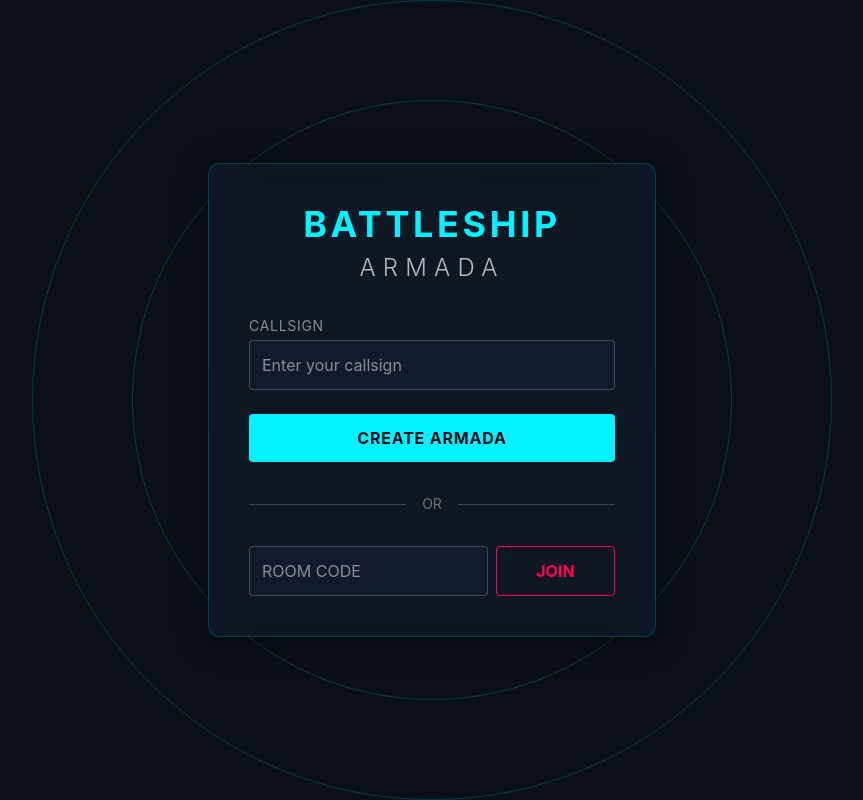
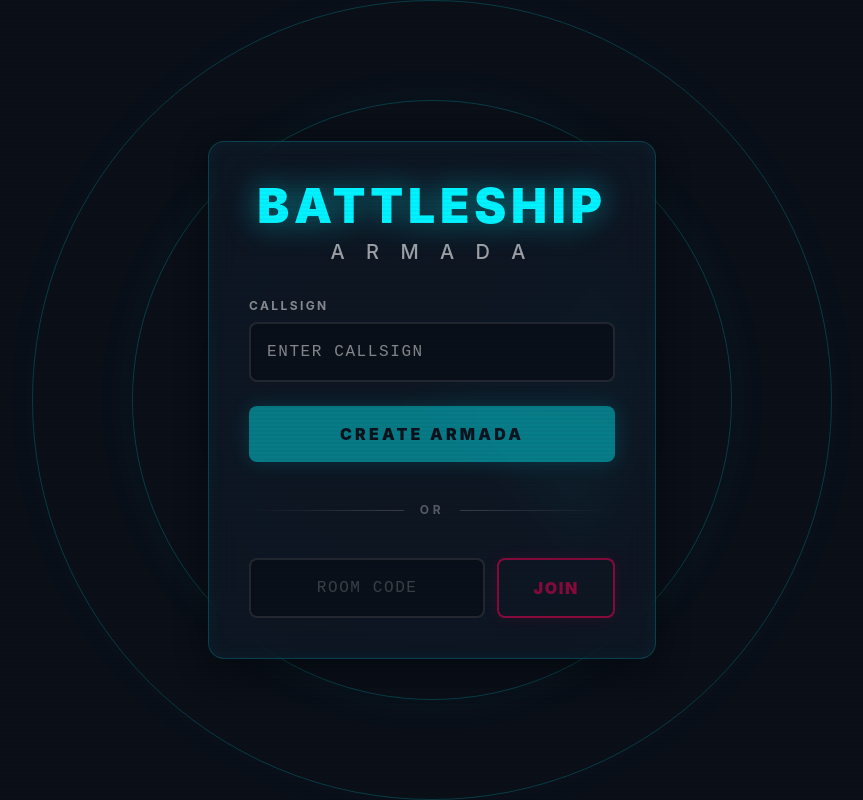
Before and after one commit to 2420090149-klh/BattleShipsMultiplayer, a React (Vite) app in the folder client/: page / in a window 1280 px wide. Shown: the whole page, without its empty margins (208-1071 px from the left). Built offline with nearby package versions, Linux system fonts and the light colour scheme; no server answers.

Commit message:
Enhance LandingPage UI with animations, scanlines, and high-tech aesthetics

```diff
--- a/client/src/App.tsx
+++ b/client/src/App.tsx
@@ -77,6 +77,7 @@ function App() {
   return (
     <Router>
       <div className="min-h-screen bg-navy-900 text-white overflow-hidden font-sans">
+        <div className="scanlines"></div>
         <Routes>
           <Route path="/" element={<LandingPage />} />
           <Route path="/room/:roomId" element={<LobbyPage />} />
--- a/client/src/index.css
+++ b/client/src/index.css
@@ -15,11 +15,66 @@ body {
   background-color: var(--color-navy-900);
   color: white;
   font-family: var(--font-sans);
+  background-image:
+    radial-gradient(circle at 50% 50%, rgba(0, 243, 255, 0.05) 0%, transparent 60%),
+    linear-gradient(rgba(10, 15, 24, 1) 0%, rgba(5, 8, 12, 1) 100%);
 }
 
 .glass-panel {
-  background: rgba(18, 27, 42, 0.7);
-  backdrop-filter: blur(12px);
+  background: rgba(18, 27, 42, 0.6);
+  backdrop-filter: blur(16px);
   border: 1px solid rgba(0, 243, 255, 0.2);
-  box-shadow: 0 4px 30px rgba(0, 0, 0, 0.5);
+  box-shadow: 0 8px 32px rgba(0, 0, 0, 0.4), inset 0 0 20px rgba(0, 243, 255, 0.05);
 }
+
+.scanlines {
+  position: fixed;
+  top: 0;
+  left: 0;
+  width: 100vw;
+  height: 100vh;
+  background: linear-gradient(
+    to bottom,
+    rgba(255,255,255,0),
+    rgba(255,255,255,0) 50%,
+    rgba(0,0,0,0.1) 50%,
+    rgba(0,0,0,0.1)
+  );
+  background-size: 100% 4px;
+  pointer-events: none;
+  z-index: 9999;
+  opacity: 0.3;
+}
+
+.radar-sweep {
+  position: absolute;
+  top: 50%;
+  left: 50%;
+  width: 100%;
+  height: 100%;
+  transform-origin: 0 0;
+  background: conic-gradient(from 0deg, transparent 70%, rgba(0, 243, 255, 0.4) 100%);
+  border-radius: 50%;
+  animation: sweep 4s linear infinite;
+}
+
+@keyframes sweep {
+  from { transform: rotate(0deg) translate(-50%, -50%); }
+  to { transform: rotate(360deg) translate(-50%, -50%); }
+}
+
+/* Custom scrollbar */
+::-webkit-scrollbar {
+  width: 8px;
+  height: 8px;
+}
+::-webkit-scrollbar-track {
+  background: rgba(10, 15, 24, 0.5);
+}
+::-webkit-scrollbar-thumb {
+  background: rgba(0, 243, 255, 0.3);
+  border-radius: 4px;
+}
+::-webkit-scrollbar-thumb:hover {
+  background: rgba(0, 243, 255, 0.6);
+}
--- a/client/src/pages/LandingPage.tsx
+++ b/client/src/pages/LandingPage.tsx
@@ -49,58 +49,74 @@ export default function LandingPage() {
 
   return (
     <div className="flex flex-col items-center justify-center min-h-screen relative overflow-hidden">
-      {/* Background Radar Animation Placeholder */}
+      {/* Background Radar Animation */}
       <div className="absolute inset-0 z-0 opacity-20 pointer-events-none flex items-center justify-center">
-         <div className="w-[800px] h-[800px] border border-neon-blue rounded-full absolute border-opacity-30"></div>
-         <div className="w-[600px] h-[600px] border border-neon-blue rounded-full absolute border-opacity-40"></div>
-         <div className="w-[400px] h-[400px] border border-neon-blue rounded-full absolute border-opacity-50"></div>
+         <div className="w-[800px] h-[800px] border border-neon-blue rounded-full absolute border-opacity-20 shadow-[0_0_50px_rgba(0,243,255,0.1)]"></div>
+         <div className="w-[600px] h-[600px] border border-neon-blue rounded-full absolute border-opacity-30 shadow-[0_0_50px_rgba(0,243,255,0.2)]"></div>
+         <div className="w-[400px] h-[400px] border border-neon-blue rounded-full absolute border-opacity-50 shadow-[0_0_50px_rgba(0,243,255,0.3)]">
+             <div className="radar-sweep"></div>
+         </div>
+         <div className="w-2 h-2 bg-neon-blue rounded-full absolute shadow-[0_0_20px_rgba(0,243,255,1)]"></div>
       </div>
 
       <motion.div
-        initial={{ opacity: 0, y: 20 }}
-        animate={{ opacity: 1, y: 0 }}
-        className="z-10 glass-panel p-10 rounded-xl text-center max-w-md w-full"
+        initial={{ opacity: 0, y: 30, scale: 0.95 }}
+        animate={{ opacity: 1, y: 0, scale: 1 }}
+        transition={{ duration: 0.6, ease: "easeOut" }}
+        className="z-10 glass-panel p-10 rounded-2xl text-center max-w-md w-full shadow-[0_0_60px_rgba(0,243,255,0.15)] border-t border-neon-blue/30"
       >
-        <h1 className="text-4xl font-bold mb-2 tracking-widest text-neon-blue">BATTLESHIP</h1>
-        <h2 className="text-2xl font-light tracking-[0.3em] mb-8 text-white/70">ARMADA</h2>
+        <motion.div
+           initial={{ opacity: 0 }}
+           animate={{ opacity: 1 }}
+           transition={{ delay: 0.3 }}
+           className="mb-8"
+        >
+            <h1 className="text-5xl font-black mb-2 tracking-widest text-neon-blue drop-shadow-[0_0_15px_rgba(0,243,255,0.5)]">BATTLESHIP</h1>
+            <h2 className="text-xl font-medium tracking-[0.4em] text-white/60">A R M A D A</h2>
+        </motion.div>
 
         <div className="space-y-6">
-          <div>
-            <label className="block text-sm text-left mb-1 text-white/50 uppercase tracking-wider">Callsign</label>
-            <input
-              type="text"
-              value={nickname}
-              onChange={(e) => setNickname(e.target.value)}
-              className="w-full bg-navy-800 border border-white/20 p-3 rounded text-white focus:outline-none focus:border-neon-blue"
-              placeholder="Enter your callsign"
-            />
+          <div className="group text-left">
+            <label className="block text-xs font-bold mb-2 text-white/50 uppercase tracking-[0.2em] group-focus-within:text-neon-blue transition-colors">Callsign</label>
+            <div className="relative">
+                <input
+                  type="text"
+                  value={nickname}
+                  onChange={(e) => setNickname(e.target.value)}
+                  className="w-full bg-navy-900/80 border-2 border-white/10 p-4 pl-4 rounded-lg text-white font-mono uppercase tracking-widest focus:outline-none focus:border-neon-blue focus:bg-navy-800 transition-all shadow-inner"
+                  placeholder="ENTER CALLSIGN"
+                  maxLength={12}
+                />
+            </div>
           </div>
 
           <button
             onClick={handleCreate}
-            className="w-full bg-neon-blue text-navy-900 font-bold py-3 rounded tracking-wider hover:bg-white transition-colors"
+            disabled={!nickname}
+            className="w-full bg-neon-blue/90 hover:bg-white text-navy-900 font-black py-4 rounded-lg tracking-[0.2em] transition-all transform hover:scale-[1.02] active:scale-95 shadow-[0_0_20px_rgba(0,243,255,0.3)] hover:shadow-[0_0_30px_rgba(255,255,255,0.5)] disabled:opacity-50 disabled:pointer-events-none"
           >
             CREATE ARMADA
           </button>
 
-          <div className="flex items-center gap-4 py-2">
-            <div className="h-px bg-white/20 flex-1"></div>
-            <span className="text-white/40 text-sm">OR</span>
-            <div className="h-px bg-white/20 flex-1"></div>
+          <div className="flex items-center gap-4 py-4 opacity-60">
+            <div className="h-px bg-gradient-to-r from-transparent to-white/30 flex-1"></div>
+            <span className="text-white/50 text-xs tracking-[0.3em] font-bold">OR</span>
+            <div className="h-px bg-gradient-to-l from-transparent to-white/30 flex-1"></div>
           </div>
 
-          <div className="flex gap-2">
+          <div className="flex gap-3">
              <input
               type="text"
               value={joinCode}
-              onChange={(e) => setJoinCode(e.target.value)}
-              className="w-2/3 bg-navy-800 border border-white/20 p-3 rounded text-white focus:outline-none focus:border-neon-red uppercase"
+              onChange={(e) => setJoinCode(e.target.value.toUpperCase())}
+              className="w-2/3 bg-navy-900/80 border-2 border-white/10 p-4 rounded-lg text-white font-mono uppercase tracking-widest text-center focus:outline-none focus:border-neon-red focus:bg-navy-800 transition-all shadow-inner placeholder:text-white/20"
               placeholder="ROOM CODE"
               maxLength={6}
             />
             <button
               onClick={handleJoin}
-              className="w-1/3 bg-transparent border border-neon-red text-neon-red font-bold py-3 rounded hover:bg-neon-red hover:text-white transition-colors"
+              disabled={!nickname || joinCode.length < 6}
+              className="w-1/3 bg-transparent border-2 border-neon-red text-neon-red font-black py-4 rounded-lg tracking-widest hover:bg-neon-red hover:text-white transition-all transform hover:scale-[1.05] active:scale-95 shadow-[0_0_15px_rgba(255,0,85,0.2)] hover:shadow-[0_0_25px_rgba(255,0,85,0.5)] disabled:opacity-50 disabled:pointer-events-none"
             >
               JOIN
             </button>
```
